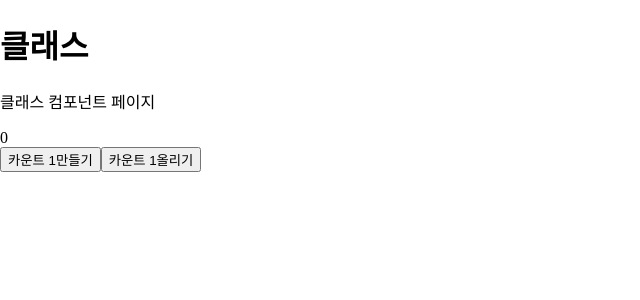
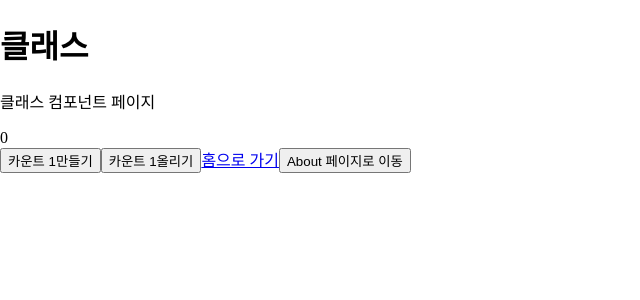
Before and after one commit to eggmun98/react-study, a React (Create React App) app: page /class in a window 1280 px wide. Shown: the top 300 px of the page, without its empty margins (0-640 px from the left). Built offline with nearby package versions, Linux system fonts and the light colour scheme.

Commit message:
[2023.10.22] 리액트에서 Link 태그 사용

```diff
--- a/src/class.js
+++ b/src/class.js
@@ -1,4 +1,5 @@
 import { Component } from "react";
+import { Link } from "react-router-dom";
 
 export default class ClassPage extends Component {
   // 클래스형 컴포넌트
@@ -28,6 +29,12 @@ export default class ClassPage extends Component {
     // setState는 비동기적으로 작동
   };
 
+  // 함수형 컴포넌트에서의 라우터
+  //   const navigate = useNavigate();
+  //   const handleClick = () => {
+  //     navigate("/about");  // /about 경로로 이동
+  //   };
+
   render() {
     return (
       <div>
@@ -36,6 +43,8 @@ export default class ClassPage extends Component {
         <div>{this.state.count}</div>
         <button onClick={this.onClickCountUp}>카운트 1만들기</button>
         <button onClick={this.onClickCountUp2}>카운트 1올리기</button>
+        <Link to="/">홈으로 가기</Link>
+        <button onClick={this.onClickMoveAbout}>About 페이지로 이동</button>
       </div>
     );
   }
```
